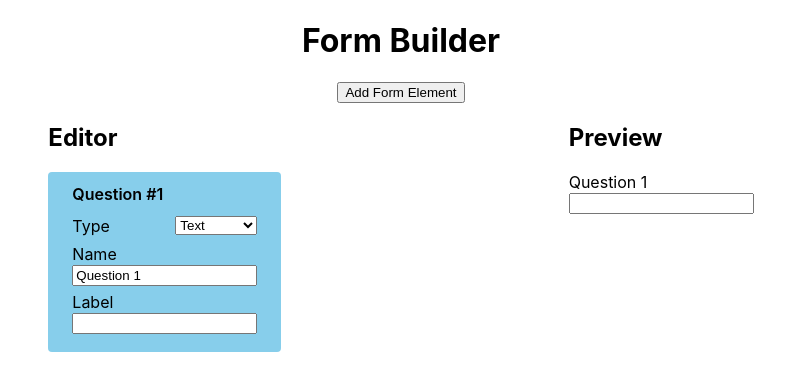
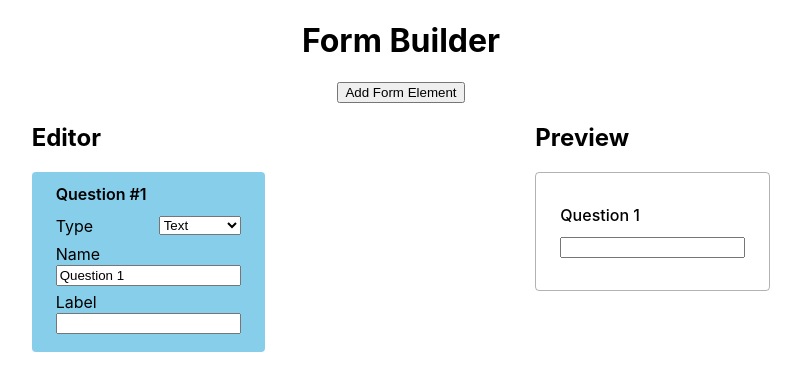
Before and after one commit to arkangelofkaos/form-builder-kata, a React (Create React App) app: page / in a window 1280 px wide. Both pictures are taken after a click on the button "Add Form Element". Shown: the top 390 px of the page, without its empty margins (239-1040 px from the left). Built offline with nearby package versions, Linux system fonts and the light colour scheme.

Commit message:
Refactor and style the QuestionPreview

```diff
--- a/src/form/preview/QuestionPreview.jsx
+++ b/src/form/preview/QuestionPreview.jsx
@@ -1,21 +1,54 @@
+import styled from "styled-components";
+
 export const QuestionPreview = ({className, definition}) => {
     const {name, label, placeholder} = definition
 
     if (definition.type === "checkbox") {
-        return <div className={className} data-testid="question-preview">
-            <div>{name}</div>
-            <label>
-                {label}
-                <input type="checkbox"/>
-            </label>
-        </div>
+        return <Question className={className} name={name} label={label}
+                         inputComponent={<input type="checkbox"/>}/>
     }
 
-    return <div className={className} data-testid="question-preview">
-        <div>{name}</div>
-        <label>
-            {label}
-            <input placeholder={placeholder}/>
-        </label>
-    </div>
+    return <Question className={className} name={name} label={label}
+                     inputComponent={<input placeholder={placeholder}/>}/>
 }
+
+const Question = ({className, name, label, inputComponent}) => {
+    return <QuestionContainer className={className} data-testid="question-preview">
+        <QuestionName>{name}</QuestionName>
+        <Answer>
+            <LabelText text={label}/>
+            {inputComponent}
+        </Answer>
+    </QuestionContainer>
+}
+
+const QuestionContainer = styled.div`
+  padding: 32px 24px;
+  border-radius: 4px;
+  border: 1px solid rgba(0, 0, 0, 0.3);
+`
+
+const QuestionName = styled.div`
+  font-weight: 450;
+  margin-bottom: 12px;
+`
+
+const Answer = styled.label`
+  display: flex;
+  align-items: center;
+  .question-label {
+    margin-right: 3px;
+  }
+
+  input {
+    margin: 0;
+  }
+`
+
+const LabelText = ({text}) => {
+    if (!text) {
+        return null
+    }
+
+    return <div className="question-label">{text}</div>
+}
```
